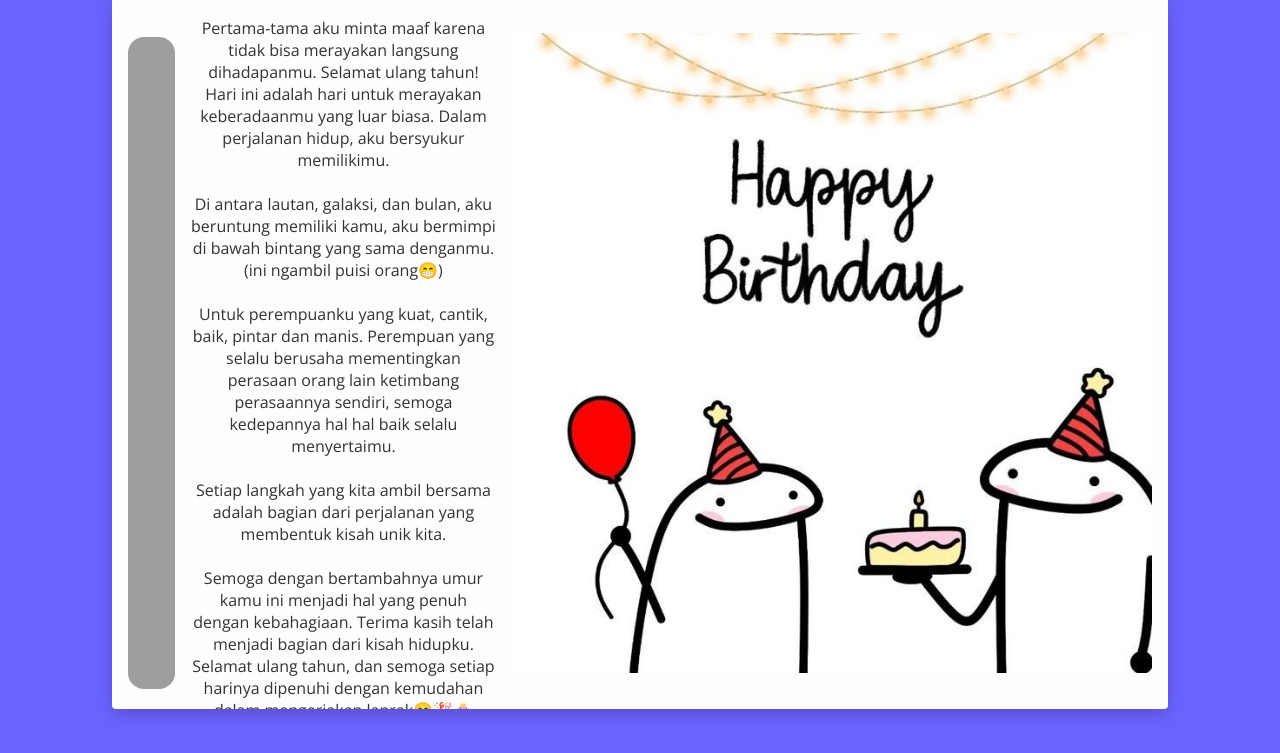
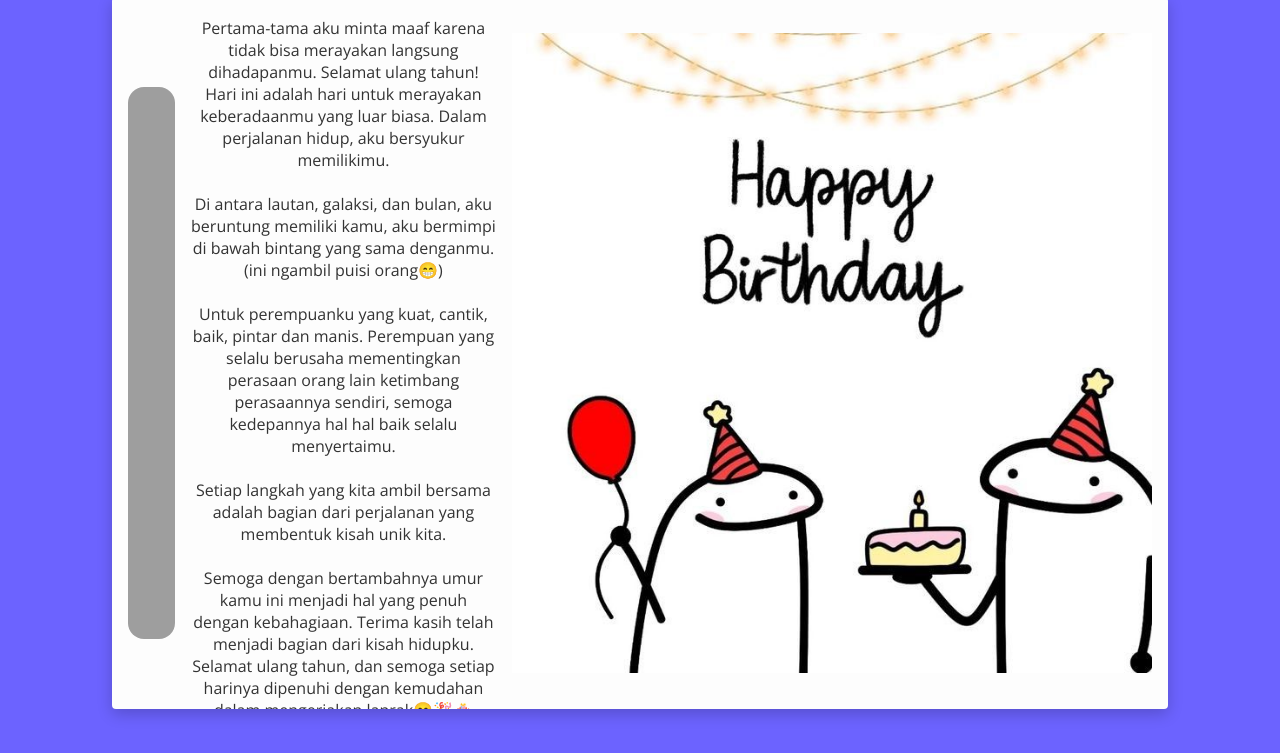
Before and after one commit to re1r3x/pi1besdeii, a plain HTML site: page index.html in a window 1280 px wide. Shown: the part 47-800 px from the top of the page. Drawn offline with nearby package versions, Linux system fonts and the light colour scheme; grey boxes are pictures that could not be loaded.

Commit message:
Update index.html

```diff
--- a/index.html
+++ b/index.html
@@ -44,7 +44,7 @@
         <!-- Spotify Embed Player -->
         <div class="spotify-embed">
            <iframe style="border-radius:16px" src="https://open.spotify.com/embed/track/2x3vwXWuecPrRqgEUuSUJA?utm_source=generator" width="100%"
-               height="652" frameBorder="0" allowfullscreen=""
+               height="552" frameBorder="0" allowfullscreen=""
                allow="autoplay; clipboard-write; encrypted-media; fullscreen; picture-in-picture"
                loading="lazy"></iframe>
         </div>
```
